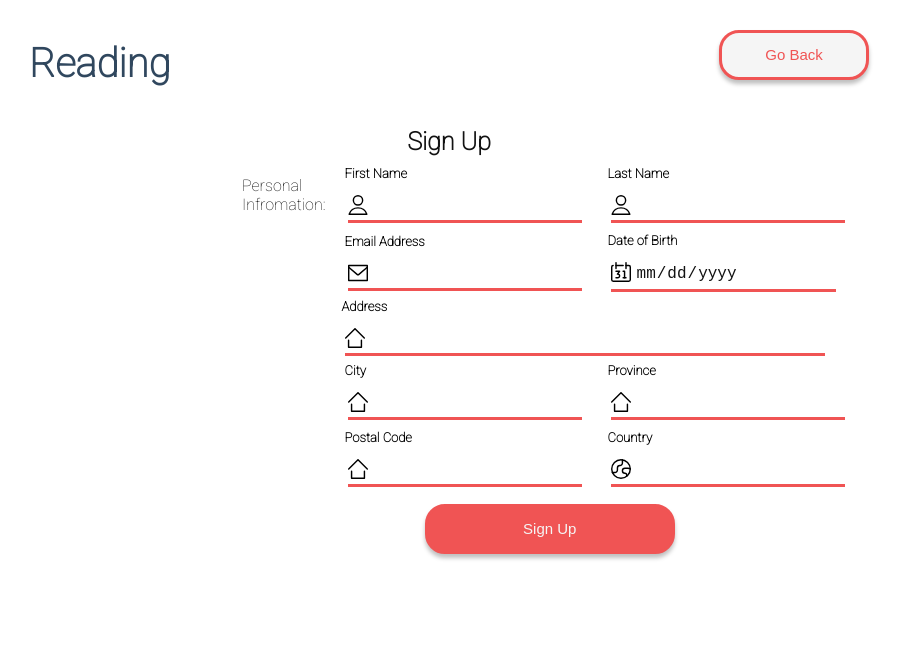
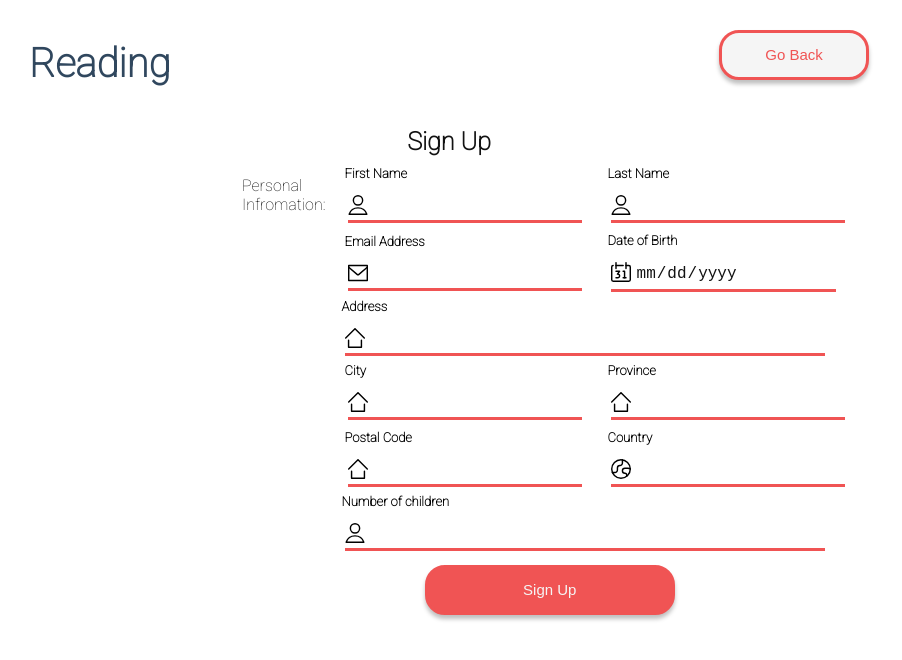
Before and after one commit to hieetesh/trp-group4-frontend, a React (Create React App) app: page /application in a window 1280 px wide. Shown: the top 660 px of the page, without its empty margins (191-1093 px from the left). Built offline with nearby package versions, Linux system fonts and the light colour scheme.

Commit message:
Login and Sign Up

```diff
--- a/src/components/application.jsx
+++ b/src/components/application.jsx
@@ -118,6 +118,16 @@ function Application(props) {
                                 </td>
                             </tr>
                         </table>
+                        </td>
+                    </tr>
+                    <tr>
+                        <td></td>
+                        <td>
+                        <div className="frmcol">
+                            <label className="frmlbl">Number of children</label>
+                            <img className="icon" src="/images/single_user.svg" />
+                            <input type="text" className="frmtxt size-500" />
+                        </div>
                         </td>
                     </tr>
                     <tr>
```
